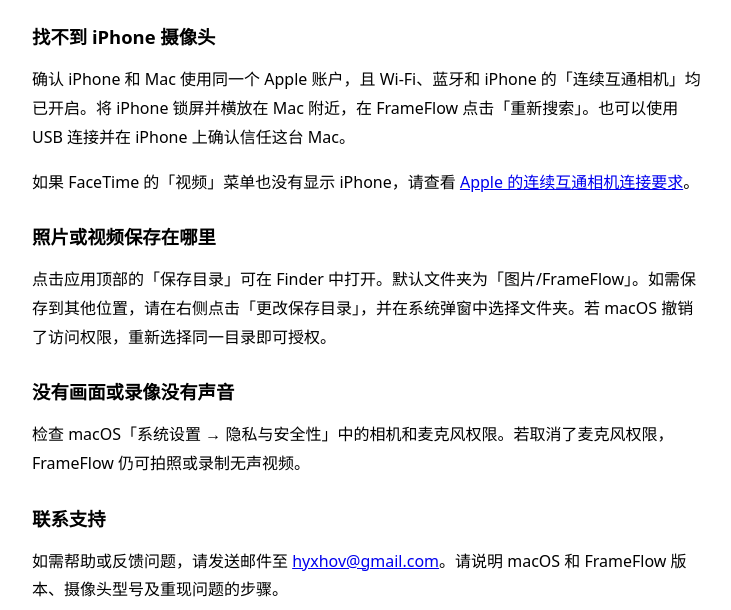
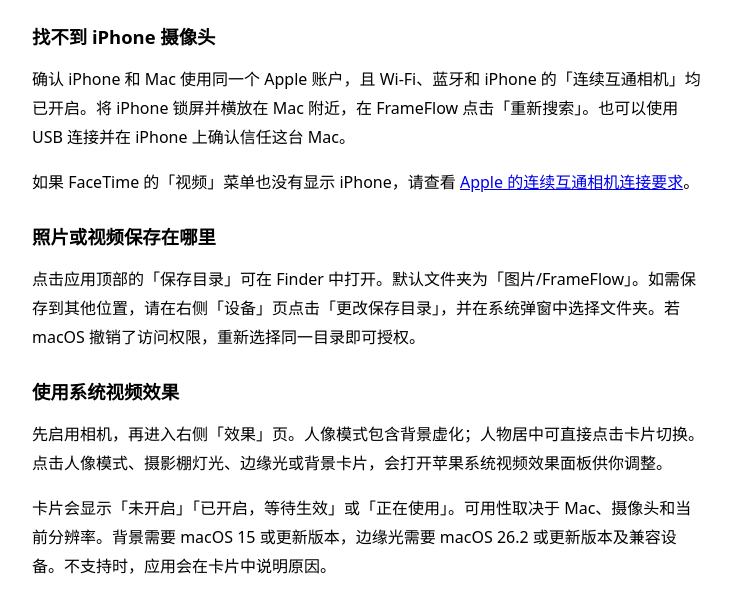
Before and after one commit to 3HOV/frameflow-support, a plain HTML site: page support.html in a window 1280 px wide. Shown: the part 172-782 px from the top of the page, without its empty margins (272-1003 px from the left). Drawn offline with Linux system fonts and the light colour scheme.

Commit message:
Document native system video effects and updated controls

```diff
--- a/support.html
+++ b/support.html
@@ -21,7 +21,11 @@
     <p>如果 FaceTime 的「视频」菜单也没有显示 iPhone，请查看 <a href="https://support.apple.com/zh-cn/102546">Apple 的连续互通相机连接要求</a>。</p>
 
     <h2>照片或视频保存在哪里</h2>
-    <p>点击应用顶部的「保存目录」可在 Finder 中打开。默认文件夹为「图片/FrameFlow」。如需保存到其他位置，请在右侧点击「更改保存目录」，并在系统弹窗中选择文件夹。若 macOS 撤销了访问权限，重新选择同一目录即可授权。</p>
+    <p>点击应用顶部的「保存目录」可在 Finder 中打开。默认文件夹为「图片/FrameFlow」。如需保存到其他位置，请在右侧「设备」页点击「更改保存目录」，并在系统弹窗中选择文件夹。若 macOS 撤销了访问权限，重新选择同一目录即可授权。</p>
+
+    <h2>使用系统视频效果</h2>
+    <p>先启用相机，再进入右侧「效果」页。人像模式包含背景虚化；人物居中可直接点击卡片切换。点击人像模式、摄影棚灯光、边缘光或背景卡片，会打开苹果系统视频效果面板供你调整。</p>
+    <p>卡片会显示「未开启」「已开启，等待生效」或「正在使用」。可用性取决于 Mac、摄像头和当前分辨率。背景需要 macOS 15 或更新版本，边缘光需要 macOS 26.2 或更新版本及兼容设备。不支持时，应用会在卡片中说明原因。</p>
 
     <h2>没有画面或录像没有声音</h2>
     <p>检查 macOS「系统设置 → 隐私与安全性」中的相机和麦克风权限。若取消了麦克风权限，FrameFlow 仍可拍照或录制无声视频。</p>
```
